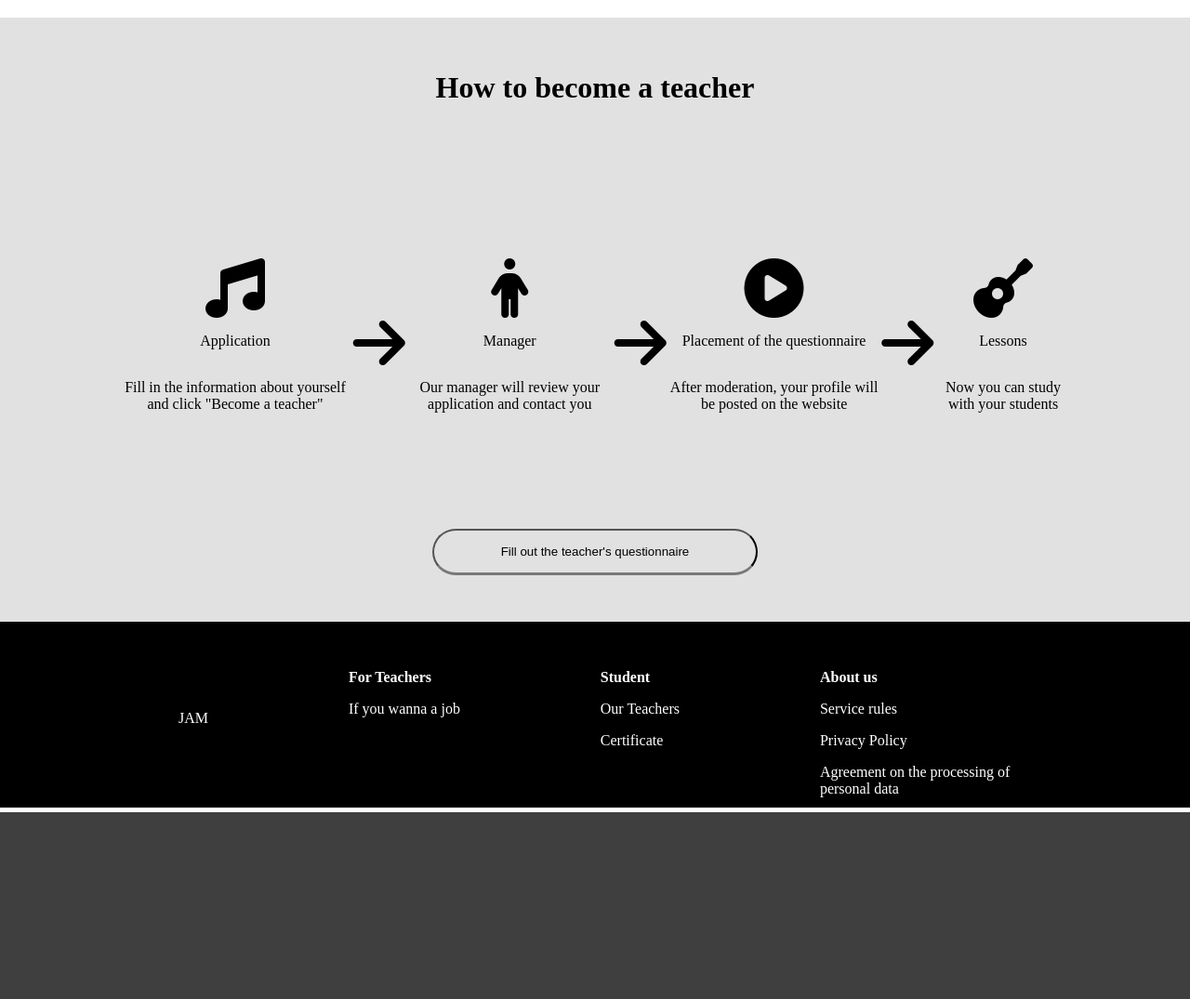
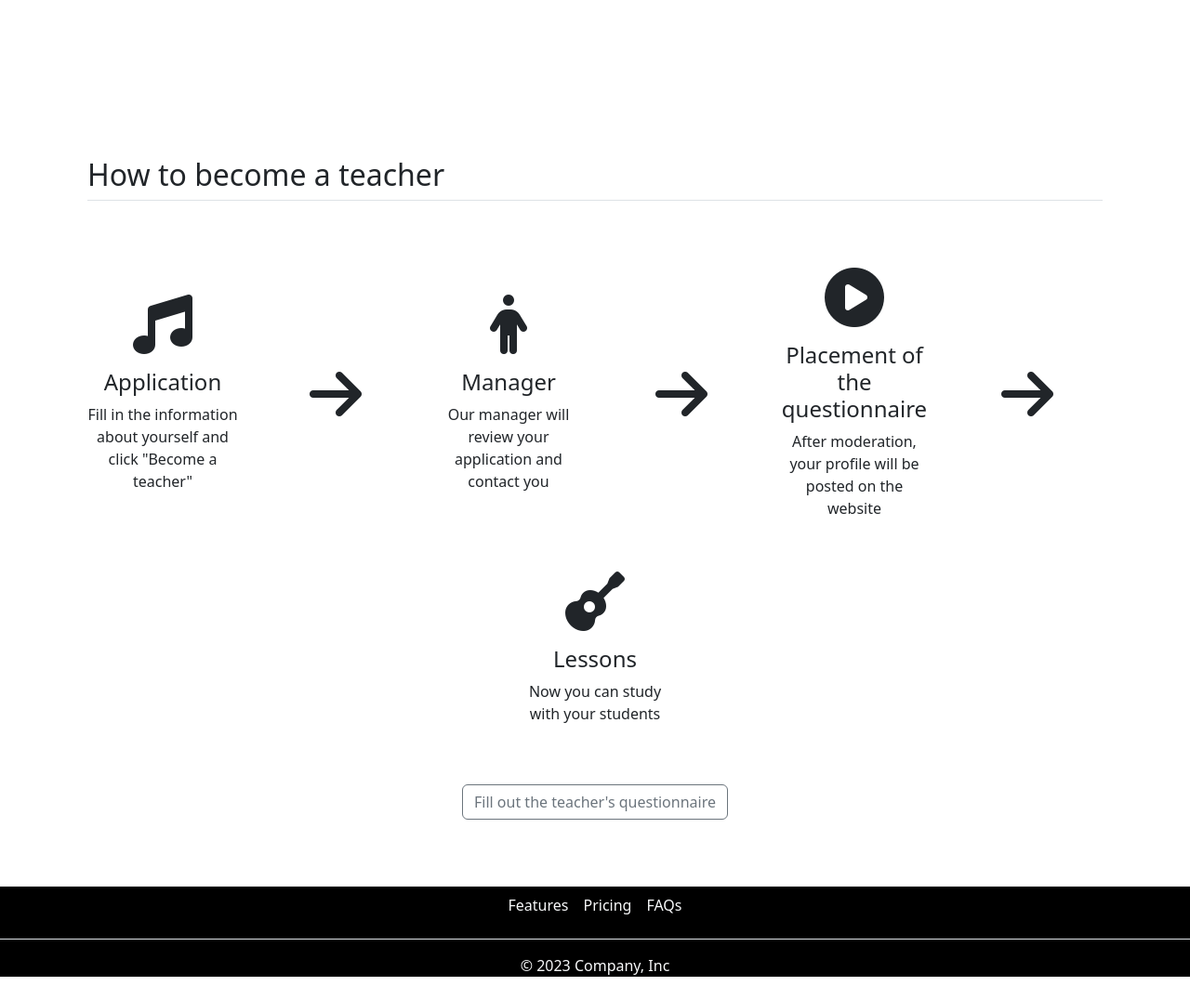
Before and after one commit to gdfdfagera/ProjectWeb, a PHP site: page /become_teacher.html in a window 1280 px wide. Shown: the part 1281-2356 px from the top of the page at 93% size. Before the commit the page ends 2155 px from the top, so only its background shows below. Run offline with PHP 8.4, Linux system fonts and the light colour scheme; some libraries are stand-ins or nearby versions.

Commit message:
Finished

```diff
--- a/JAM/become_teacher.html
+++ b/JAM/become_teacher.html
@@ -5,25 +5,50 @@
     <meta name="viewport" content="width=device-width, initial-scale=1.0">
     <title>Document</title>
     <script src="https://kit.fontawesome.com/607fa59962.js" crossorigin="anonymous"></script>
+    <link href="https://cdn.jsdelivr.net/npm/bootstrap@5.3.2/dist/css/bootstrap.min.css" rel="stylesheet" integrity="sha384-T3c6CoIi6uLrA9TneNEoa7RxnatzjcDSCmG1MXxSR1GAsXEV/Dwwykc2MPK8M2HN" crossorigin="anonymous">
    <link rel="stylesheet" href="css/become.css">
 </head>
 <body>
-    <div id="header">
-        <div id="jam">
+  <nav class="navbar navbar-expand-lg bg-body-tertiary">
+    <div class="container-fluid">
+      <a class="navbar-brand" href="#">
         <div id="jam">
             <div class="j">
 
             </div>
         </div>
-        </div>
-        <div class="three">
-            <ul>
-                <li><a href="index.html">Main</a></li>
-                <li><a href="teacher.html">Teachers</a></li>
-                <li><a href="login.html">Login</a></li>
+      </a>
+      <button class="navbar-toggler" type="button" data-bs-toggle="collapse" data-bs-target="#navbarSupportedContent" aria-controls="navbarSupportedContent" aria-expanded="false" aria-label="Toggle navigation">
+        <span class="navbar-toggler-icon"></span>
+      </button>
+      <div class="collapse navbar-collapse" id="navbarSupportedContent">
+        <ul class="navbar-nav me-auto mb-2 mb-lg-0">
+          <li class="nav-item">
+            <a class="nav-link active" aria-current="page" href="#">Home</a>
+          </li>
+          <li class="nav-item dropdown">
+            <a class="nav-link dropdown-toggle" href="teachers.html" role="button" data-bs-toggle="dropdown" aria-expanded="false">
+                Teachers
+            </a>
+            <ul class="dropdown-menu">
+              <li><a class="dropdown-item" href="teachers.html">All Teachers</a></li>
+              <li><a class="dropdown-item" href="become_teacher.html">Become Teacher</a></li>
             </ul>
+          </li>
+          <li class="nav-item">
+            <a class="nav-link" href="aboutUs.html">About Us</a>
+          </li>
+          <li class="nav-item">
+            <a class="nav-link" href="login.html">Login</a>
+          </li>
+        </ul>
+        <form class="d-flex" role="search">
+          <input class="form-control me-2" type="search" placeholder="Search" aria-label="Search">
+          <button class="btn btn-outline-success" type="submit">Search</button>
+        </form>
       </div>
     </div>
+  </nav>
 
 
     <div id="main">
@@ -32,91 +57,67 @@
 
     </div>
 
-    <div id="inst">
-        <div class="ogr">
-            <div class="choose">
-                <h1>Choose the tool that you will teach</h1>
+    <div id="napravlenie" class="my-5">
+        <div class="direct">
+            <p><h1>Choose your direction</h1></p>
         </div>
-            <div class="ex">
-                <div class="g">
-                    Guitar
-                </div>
-                <div class="p">
-                    Piano
-                </div>
-                <div class="v">
-                    Vocal
-                </div>
-                <div class="u">
-                    Ukelele
-                </div>
-            </div>
+        <div id="ins">
+            <div class="instrumentg">guitar</div>
+            <div class="instrumentp">piano</div>
+            <div class="instrumentv">vocals</div>
+            <div class="instrumentu">ukulele</div>
         </div>
     </div>
 
-    <div id="how">
-        <div class="kak">
-            <h1>How to become a teacher</h1>
-        </div>
+    <div class="container px-4 py-5" id="hanging-icons">
 
-        <div class="way">
-            <div class="w">
-                <div class="zay">
-                    <i class="fa-solid fa-music fa-4x"></i>
-                    <p>Application</p>
+        <h2 class="pb-2 border-bottom">How to become a teacher</h2>
+        <div class="row g-4 py-5 row-cols-1 row-cols-lg-6" id="forflex">
+          <div class="col d-flex align-items-center justify-content-center">
+            <div>
+                <i class="fa-solid fa-music fa-4x my-3"></i>
+                <h5 class="fs-4">Application</h5>
                 <p>Fill in the information about yourself and click "Become a teacher"</p>
             </div>
-                <div class="i">
+          </div>
           <i class="fa-solid fa-arrow-right fa-4x"></i>
-                </div>
-                <div class="zay">
-                    <i class="fa-solid fa-person fa-4x"></i>
-                    <p>Manager</p>
+          <div class="col d-flex align-items-center justify-content-center">
+            <div>
+                <i class="fa-solid fa-person fa-4x my-3"></i>
+                <h5 class="fs-4">Manager</h5>
                 <p>Our manager will review your application and contact you</p>
             </div>
-                <div class="i">
+          </div>
           <i class="fa-solid fa-arrow-right fa-4x"></i>
-                </div>
-                <div class="zay">
-                    <i class="fa-solid fa-circle-play fa-4x"></i>
-                    <p>Placement of the questionnaire</p>
+          <div class="col d-flex align-items-center justify-content-center">
+            <div>
+                <i class="fa-solid fa-circle-play fa-4x my-3"></i>
+                <h5 class="fs-4">Placement of the questionnaire</h5>
                 <p>After moderation, your profile will be posted on the website</p>
             </div>
-                <div class="i">
+          </div>
           <i class="fa-solid fa-arrow-right fa-4x"></i>
-                </div>
-                <div class="zay">
-                    <i class="fa-solid fa-guitar fa-4x"></i>
-                    <p>Lessons</p>
+          <div class="col d-flex align-items-center justify-content-center">
+            <div>
+                <i class="fa-solid fa-guitar fa-4x my-3"></i>
+                <h5 class="fs-4">Lessons</h5>
                 <p>Now you can study with your students</p>
             </div>
           </div>
         </div>
-
-        <div class="but">
-            <button>Fill out the teacher's questionnaire</button>
+        <div class="col d-flex align-items-center justify-content-center">
+          <button class="btn btn-outline-secondary" type="button">Fill out the teacher's questionnaire</button>
         </div>
       </div>
 
-    <div id="footer">
-        <div class="t">
-            <div class="end">JAM</div>
-            <div class="teacher">
-                <p><strong>For Teachers</strong></p>
-                <p><a href="become.html">If you wanna a job</a></p>
-            </div>
-            <div class="student">
-                <p><strong>Student</strong></p>
-                <p>Our Teachers</p>
-                <p>Certificate</p>
-            </div>
-            <div class="about">
-                <p><strong><a href="aboutUs.html">About us</a></strong></p>
-                <p>Service rules</p>
-                <p>Privacy Policy</p>
-                <p>Agreement on the processing of personal data</p>
-            </div>
-        </div>
-    </div>
+    <footer class="my-4" style="background-color: black;">
+        <ul class="nav justify-content-center border-bottom pb-3 mb-3">
+          <li class="nav-item"><a href="#" class="nav-link px-2 text-light">Features</a></li>
+          <li class="nav-item"><a href="#" class="nav-link px-2 text-light">Pricing</a></li>
+          <li class="nav-item"><a href="#" class="nav-link px-2 text-light">FAQs</a></li>
+        </ul>
+        <p class="text-center text-light">© 2023 Company, Inc</p>
+    </footer>
+    <script src="https://cdn.jsdelivr.net/npm/bootstrap@5.3.2/dist/js/bootstrap.bundle.min.js" integrity="sha384-C6RzsynM9kWDrMNeT87bh95OGNyZPhcTNXj1NW7RuBCsyN/o0jlpcV8Qyq46cDfL" crossorigin="anonymous"></script>
 </body>
 </html>
--- a/JAM/css/become.css
+++ b/JAM/css/become.css
@@ -2,19 +2,12 @@ body{
     margin: 0;
 }
 
-#header{
-    display: flex;
-    justify-content: space-around;
-    width: 100%;
-    height: 100px;
-    position:absolute;
-    color: white;
-}
 
 #jam{
     display: flex;
     margin-left: 25px;
     width: 150px;
+    height: 50px;
 }
 
 .j{
@@ -22,25 +15,10 @@ body{
     justify-content: center;
     align-items: center;
     width: 150px;
-    background: url(img/Black.svg);
-    background-size: 140px;
+    background: url(/JAM/img/Black.svg);
+    background-size: 80px;
     background-position: center center;
     background-repeat: no-repeat;
-}
-
-.three{
-    display: flex;
-    justify-content: space-between;
-    min-width: 200px;
-    margin-right: 25px;
-}
-
-ul{
-    display: flex;
-    flex-direction: row;
-    gap: 20px;
-    list-style-type: none;
-    align-items: center;
 }
 
 a{
@@ -68,144 +46,91 @@ a{
     align-items: center;
 }
 
-.ogr{
-    width: 90%;
+
+
+#napravlenie{
+    background-color: white;
+    min-height: 430px;
+    color: white;
 }
 
-.choose{
-    display: flex;
-    justify-content: center;
-}
-
-.ex{
-    display: flex;
-    justify-content: space-between;
-    color: white;
-    gap: 15px;
-}
-
-.ex div{
+.direct{
     display: flex;
     align-items: center;
     justify-content: center;
-    max-width: 300px;
+    color: black;
+}
+
+#ins{
+    display: flex;
+    flex-wrap: wrap;
+    gap: 15px;
+    padding-left: 50px;
+    padding-right: 50px;
+}
+
+.instrumentg, .instrumentp, .instrumentd, .instrumentf, .instrumento, .instrumentv, .instrumentu{
+    display: flex;
+    align-items: center;
+    justify-content: center;
+    min-width: 250px;
     min-height: 300px;
     flex-grow: 1;
     flex-shrink: 1;
     background-position: center center;
-    border-radius: 15px;
+    border-radius: 25px;
 }
 
-.g{
-    background-image: linear-gradient(rgba(0,0,0,0.6), rgba(0,0,0,0.6)), url(https://cdn.culture.ru/images/319bcc77-dd02-5e4d-a6f5-8bade4d63bdd);
+.instrumentp{
+    background-image: linear-gradient(rgba(0,0,0,0.5), rgba(0,0,0,0.5)), url(https://s8.hostingkartinok.com/uploads/images/2018/09/66ee2632b62f5d628b98925ecc1b163f.jpg);
+    background-size: 500px;
+    background-repeat: no-repeat;
+}
+
+.instrumentg{
+    background-image: linear-gradient(rgba(0,0,0,0.5), rgba(0,0,0,0.5)), url(https://cdn.culture.ru/images/319bcc77-dd02-5e4d-a6f5-8bade4d63bdd);
     background-size: 450px;
     background-repeat: no-repeat;
 }
 
-.p{
-    background-image: linear-gradient(rgba(0,0,0,0.6), rgba(0,0,0,0.6)), url(https://s8.hostingkartinok.com/uploads/images/2018/09/66ee2632b62f5d628b98925ecc1b163f.jpg);
+.instrumentd{
+    background-image: linear-gradient(rgba(0,0,0,0.5), rgba(0,0,0,0.5)), url(https://kartinkin.net/uploads/posts/2022-12/1670319783_1-kartinkin-net-p-baraban-kartinka-oboi-1.jpg);
+    background-size: 450px;
+    background-repeat: no-repeat;
+}
+
+.instrumentf{
+    background-image: linear-gradient(rgba(0,0,0,0.5), rgba(0,0,0,0.5)), url(https://www.lessonface.com/sites/default/files/user-files/1649/person-playing-wind-instrument-2254140.jpg);
+    background-size: 450px;
+    background-repeat: no-repeat;
+}
+
+.instrumentu{
+    background-image: linear-gradient(rgba(0,0,0,0.5), rgba(0,0,0,0.5)), url(https://i.pinimg.com/originals/2e/3c/a1/2e3ca1d5f9e0048c1da2d43403a9062d.jpg);
+    background-size: 400px;
+    background-repeat: no-repeat;
+}
+
+.instrumentv{
+    background-image: linear-gradient(rgba(0,0,0,0.5), rgba(0,0,0,0.5)), url(https://i.pinimg.com/originals/42/1e/1a/421e1aa5714df25483ea6e0603b7bd75.jpg);
     background-size: 500px;
     background-repeat: no-repeat;
 }
 
-.v{
-    background-image: linear-gradient(rgba(0,0,0,0.6), rgba(0,0,0,0.6)), url(https://i.pinimg.com/originals/42/1e/1a/421e1aa5714df25483ea6e0603b7bd75.jpg);
-    background-size: 500px;
+.instrumento{
+    background-image: linear-gradient(rgba(0,0,0,0.5), rgba(0,0,0,0.5)), url(https://akkordeon-shop.ru/upload/catalog/ru/weltmeister-s4.jpg);
+    background-size: 450px;
     background-repeat: no-repeat;
-}
-
-.u{
-    background-image: linear-gradient(rgba(0,0,0,0.6), rgba(0,0,0,0.6)), url(https://i.pinimg.com/originals/2e/3c/a1/2e3ca1d5f9e0048c1da2d43403a9062d.jpg);
-    background-size: 400px;
-    background-repeat: no-repeat;
-}
-
-
-#how{
-    width: 100%;
-    height: 650px;
-    background-color: rgb(225, 225, 225);
-}
-
-.kak{
-    display: flex;
-    justify-content: center;
-    align-items:center;
-    height: 150px;
-}
-
-.way{
-    display: flex;
-    width: 100%;
-    justify-content: center;
-    height: 400px;
-    align-items: center;
-}
-
-.w{
-    width: 80%;
-    height: 300px;
-    display: flex;
-    justify-content: space-between;
-    align-items: center;
-}
-
-.w div{
-    display: flex;
-    flex-direction: column;
-    justify-content: center;
-    align-items: center;
-    text-align: center;
-}
-
-.zay{
-    max-width: 250px;
-    height: 200px;
-}
-
-.but{
-    display: flex;
-    justify-content: center;
-}
-
-button{
-    width: 350px;
-    height: 50px;
-    border-radius: 35px;
-    background: transparent;
-    border-bottom: 3px solid #787878;
-}
-
-#footer{
-    background-color: black;
-    display: flex;
-    justify-content: center;
-    align-items: center;
-    color: white;
-    height: 200px;
-}
-
-.t{
-    display: flex;
-    justify-content: space-between;
-    padding-left: 15px;
-    padding-right: 15px;
-    min-width: 70%;
-}
-
-.end{
-    padding-top: 100px;
-}
-
-.teacher, .student, .about{
-    padding-top: 40px;
-}
-
-.about{
-    max-width: 23%;
 }
 
 .i{
     width: 100px;
     height: 150px;
 }
+
+#forflex{
+    display: flex;
+    align-items: center;
+    justify-content: center;
+    text-align: center;
+}
--- a/JAM/css/index.css
+++ b/JAM/css/index.css
@@ -16,7 +16,7 @@ body{
     justify-content: center;
     align-items: center;
     width: 150px;
-    background: url(/img/Black.svg);
+    background: url(/JAM/img/Black.svg);
     background-size: 80px;
     background-position: center center;
     background-repeat: no-repeat;
--- a/JAM/index.html
+++ b/JAM/index.html
@@ -9,7 +9,6 @@
     <link rel="stylesheet" href="css/index.css">
 </head>
 <body>
-
     <nav class="navbar navbar-expand-lg bg-body-tertiary">
         <div class="container-fluid">
           <a class="navbar-brand" href="#">
@@ -35,6 +34,9 @@
                   <li><a class="dropdown-item" href="teachers.html">All Teachers</a></li>
                   <li><a class="dropdown-item" href="become_teacher.html">Become Teacher</a></li>
                 </ul>
+              </li>
+              <li class="nav-item">
+                <a class="nav-link" href="aboutUs.html">About Us</a>
               </li>
               <li class="nav-item">
                 <a class="nav-link" href="login.html">Login</a>
--- a/JAM/login.html
+++ b/JAM/login.html
@@ -34,6 +34,9 @@
                   <li><a class="dropdown-item" href="teachers.html">All Teachers</a></li>
                   <li><a class="dropdown-item" href="become_teacher.html">Become Teacher</a></li>
                 </ul>
+              </li>
+              <li class="nav-item">
+                <a class="nav-link" href="aboutUs.html">About Us</a>
               </li>
               <li class="nav-item">
                 <a class="nav-link" href="login.html">Login</a>
--- a/JAM/registration.html
+++ b/JAM/registration.html
@@ -35,6 +35,9 @@
                   <li><a class="dropdown-item" href="teachers.html">All Teachers</a></li>
                   <li><a class="dropdown-item" href="become_teacher.html">Become Teacher</a></li>
                 </ul>
+              </li>
+              <li class="nav-item">
+                <a class="nav-link" href="aboutUs.html">About Us</a>
               </li>
               <li class="nav-item">
                 <a class="nav-link" href="login.html">Login</a>
--- a/JAM/teachers.html
+++ b/JAM/teachers.html
@@ -11,7 +11,7 @@
 <body>
     <nav class="navbar navbar-expand-lg bg-body-tertiary">
         <div class="container-fluid">
-          <a class="navbar-brand" href="#">
+          <a class="navbar-brand" href="#" id="r">
                 <strong>JAM</strong>
           </a>
           <button class="navbar-toggler" type="button" data-bs-toggle="collapse" data-bs-target="#navbarSupportedContent" aria-controls="navbarSupportedContent" aria-expanded="false" aria-label="Toggle navigation">
@@ -30,6 +30,9 @@
                   <li><a class="dropdown-item" href="teachers.html">All Teachers</a></li>
                   <li><a class="dropdown-item" href="become_teacher.html">Become Teacher</a></li>
                 </ul>
+              </li>
+              <li class="nav-item">
+                <a class="nav-link" href="aboutUs.html">About Us</a>
               </li>
               <li class="nav-item">
                 <a class="nav-link" href="login.html">Login</a>
```
Also changed, not shown: JAM/aboutUs.html (+64 -67 lines), JAM/css/aboutUs.css (+6 -68 lines), JAM/css/teacher.css (+8 -0 lines). Lines whose indentation alone changed are shown as unchanged.
